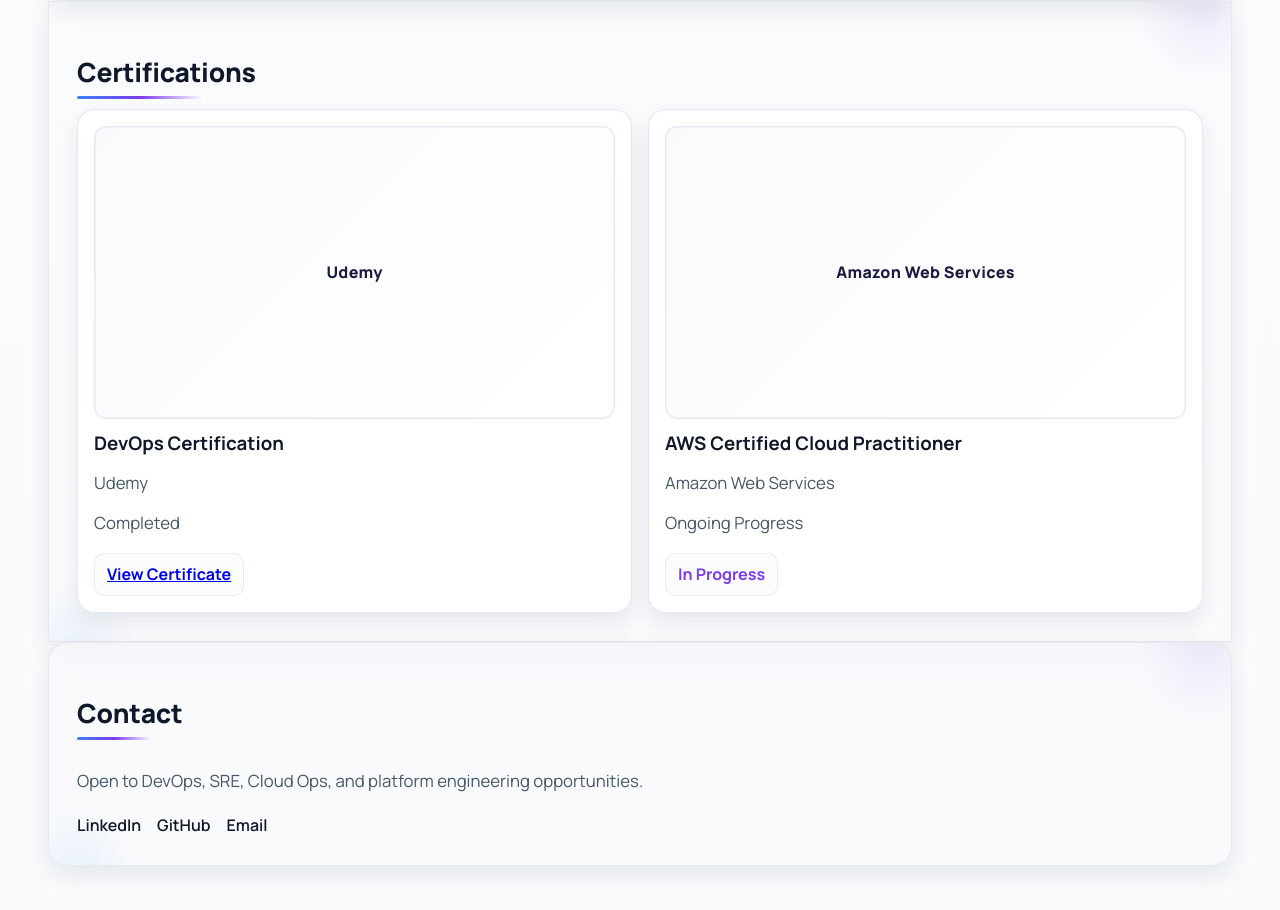
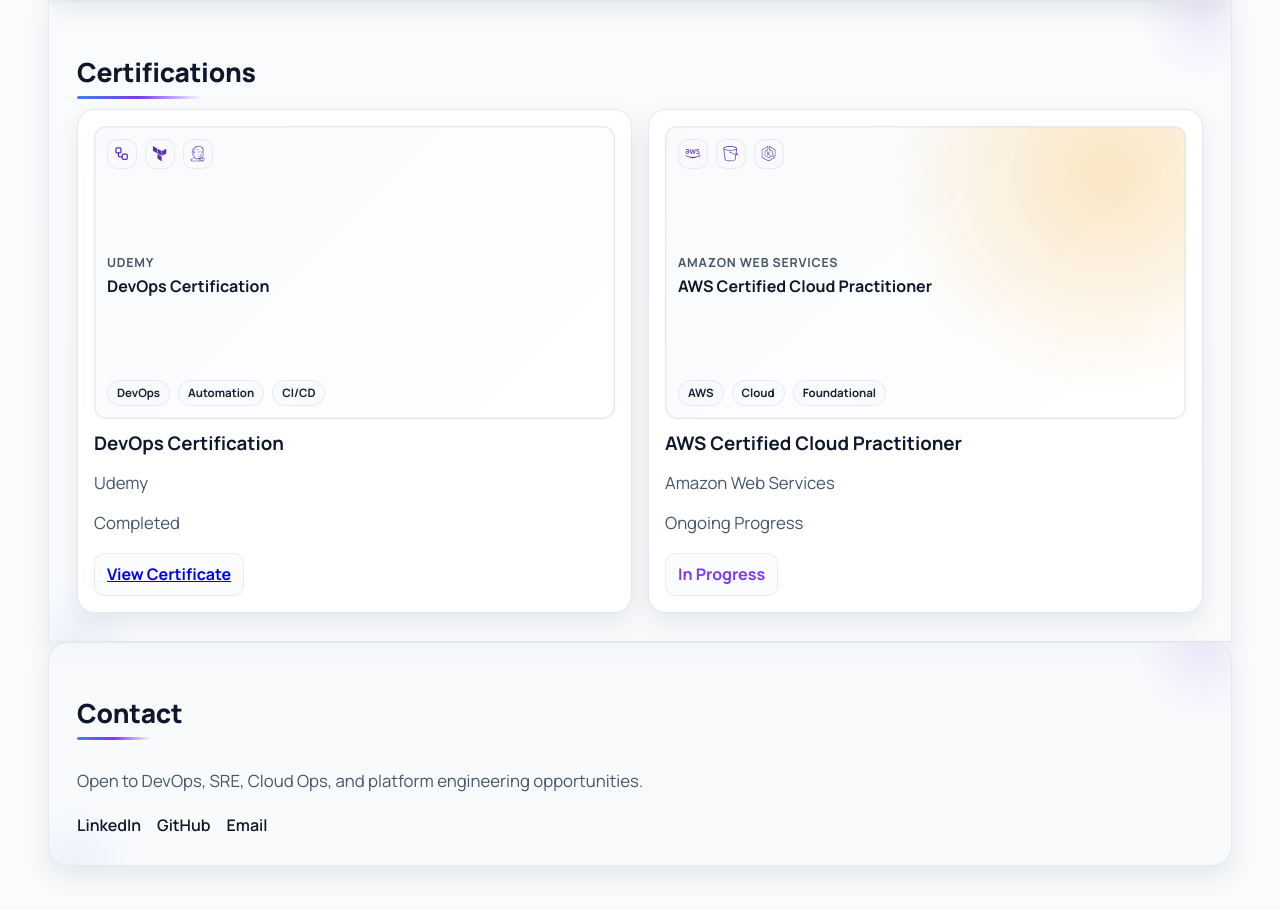
Before and after one commit to Vanshajsrivastava/react-frontend, a React (Create React App) app: page / in a window 1280 px wide. Shown: the part 5135-6045 px from the top of the page. Built offline with nearby package versions, Linux system fonts and the light colour scheme.

Commit message:
Improve certifications UI with richer visual cards and AWS-focused styling

```diff
--- a/src/App.css
+++ b/src/App.css
@@ -1027,18 +1027,80 @@
   border-radius: 12px;
   border: 1px solid color-mix(in srgb, var(--border) 88%, transparent);
   display: grid;
-  place-items: center;
+  grid-template-rows: auto 1fr auto;
+  align-items: center;
+  gap: 14px;
   padding: 12px;
-  text-align: center;
-  font-weight: 800;
-  letter-spacing: 0.02em;
-  color: color-mix(in srgb, var(--text) 90%, var(--accent-2));
+  color: var(--text);
   background: linear-gradient(
     135deg,
     color-mix(in srgb, var(--surface-soft) 94%, transparent) 0%,
     color-mix(in srgb, var(--surface) 92%, transparent) 100%
   );
   box-shadow: inset 0 0 0 1px color-mix(in srgb, var(--border) 45%, transparent);
+}
+
+.cert-placeholder-aws {
+  background:
+    radial-gradient(circle at 85% 15%, color-mix(in srgb, #f59e0b 24%, transparent), transparent 44%),
+    linear-gradient(
+      140deg,
+      color-mix(in srgb, var(--surface-soft) 94%, transparent) 0%,
+      color-mix(in srgb, var(--surface) 92%, transparent) 100%
+    );
+}
+
+.cert-placeholder-icons {
+  display: flex;
+  gap: 8px;
+  align-items: center;
+}
+
+.cert-icon-chip {
+  width: 30px;
+  height: 30px;
+  border-radius: 10px;
+  border: 1px solid color-mix(in srgb, var(--border) 82%, transparent);
+  background: color-mix(in srgb, var(--surface-soft) 78%, transparent);
+  display: grid;
+  place-items: center;
+  color: color-mix(in srgb, var(--accent-2) 70%, var(--text));
+  font-size: 0.95rem;
+}
+
+.cert-placeholder-main {
+  display: grid;
+  gap: 4px;
+  justify-items: start;
+}
+
+.cert-placeholder-label {
+  font-size: 0.78rem;
+  font-weight: 700;
+  letter-spacing: 0.06em;
+  text-transform: uppercase;
+  color: var(--muted);
+}
+
+.cert-placeholder-main strong {
+  font-size: 1rem;
+  line-height: 1.2;
+}
+
+.cert-placeholder-tags {
+  display: flex;
+  flex-wrap: wrap;
+  gap: 8px;
+}
+
+.cert-tag {
+  padding: 3px 9px;
+  border-radius: 999px;
+  border: 1px solid color-mix(in srgb, var(--border) 84%, transparent);
+  background: color-mix(in srgb, var(--surface-soft) 72%, transparent);
+  font-size: 0.72rem;
+  font-weight: 700;
+  color: color-mix(in srgb, var(--text) 86%, var(--muted));
 }
 
 .cert-card h3 {
--- a/src/App.js
+++ b/src/App.js
@@ -398,6 +398,20 @@
     ],
   },
 ];
+
+function getCertificationVisual(cert) {
+  const normalized = `${cert.title} ${cert.issuer}`.toLowerCase();
+  if (normalized.includes("aws")) {
+    return {
+      icons: [FaAws, SiAmazons3, SiAmazoneks],
+      tags: ["AWS", "Cloud", "Foundational"],
+    };
+  }
+  return {
+    icons: [LuWorkflow, SiTerraform, SiJenkins],
+    tags: ["DevOps", "Automation", "CI/CD"],
+  };
+}
 
 function parseRepoOwnerAndName(repoUrl) {
   try {
@@ -863,10 +877,32 @@
         <section id="certifications" className="section island reveal">
           <h2>Certifications</h2>
           <div className="certifications-grid">
-            {certifications.map((cert) => (
+            {certifications.map((cert) => {
+              const visual = getCertificationVisual(cert);
+              return (
               <article className="cert-card" key={cert.title}>
-                <div className="cert-placeholder" aria-hidden="true">
-                  <span>{cert.issuer}</span>
+                <div
+                  className={`cert-placeholder ${cert.issuer === "Amazon Web Services" ? "cert-placeholder-aws" : ""}`}
+                  aria-hidden="true"
+                >
+                  <div className="cert-placeholder-icons">
+                    {visual.icons.map((Icon, idx) => (
+                      <span className="cert-icon-chip" key={`${cert.title}-icon-${idx}`}>
+                        <Icon />
+                      </span>
+                    ))}
+                  </div>
+                  <div className="cert-placeholder-main">
+                    <span className="cert-placeholder-label">{cert.issuer}</span>
+                    <strong>{cert.title}</strong>
+                  </div>
+                  <div className="cert-placeholder-tags">
+                    {visual.tags.map((tag) => (
+                      <span className="cert-tag" key={`${cert.title}-${tag}`}>
+                        {tag}
+                      </span>
+                    ))}
+                  </div>
                 </div>
                 <h3>{cert.title}</h3>
                 <p>{cert.issuer}</p>
@@ -879,7 +915,8 @@
                   <span className="cert-ongoing">In Progress</span>
                 )}
               </article>
-            ))}
+            );
+            })}
           </div>
         </section>
 
```
